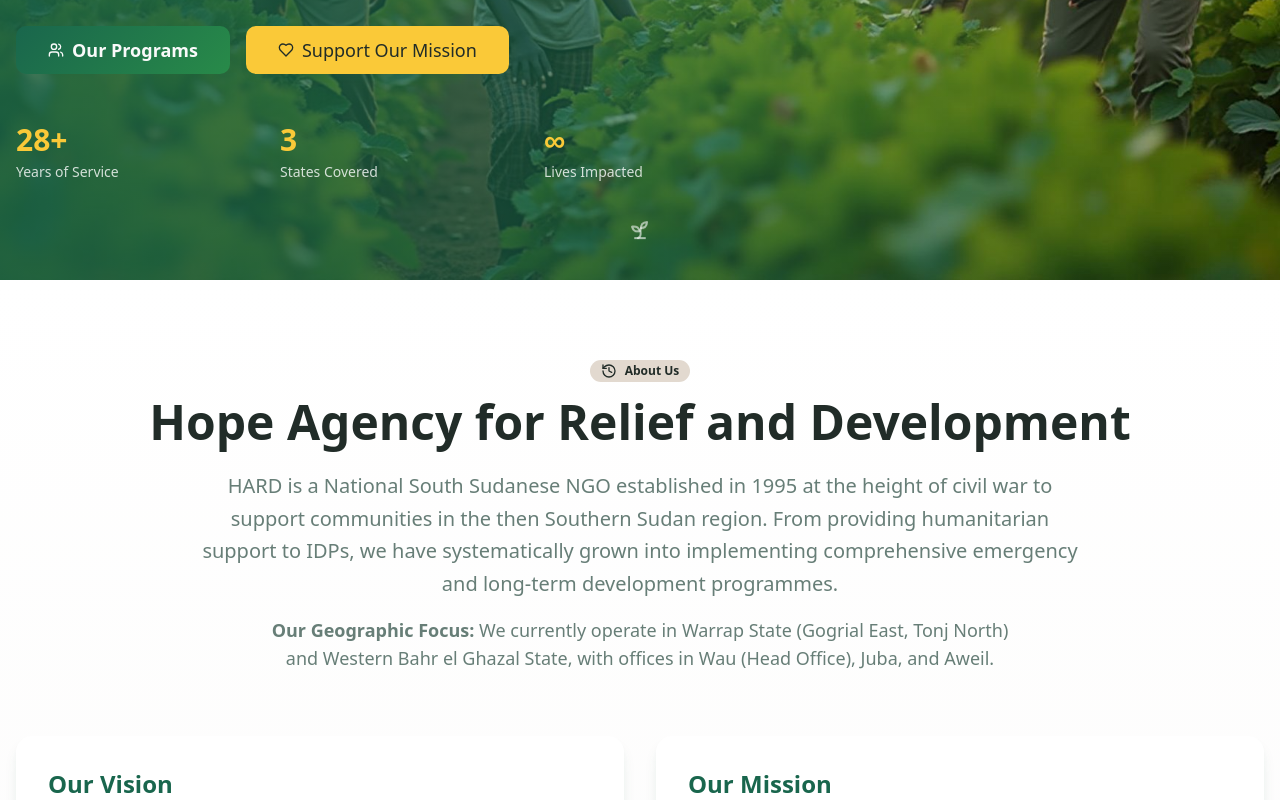
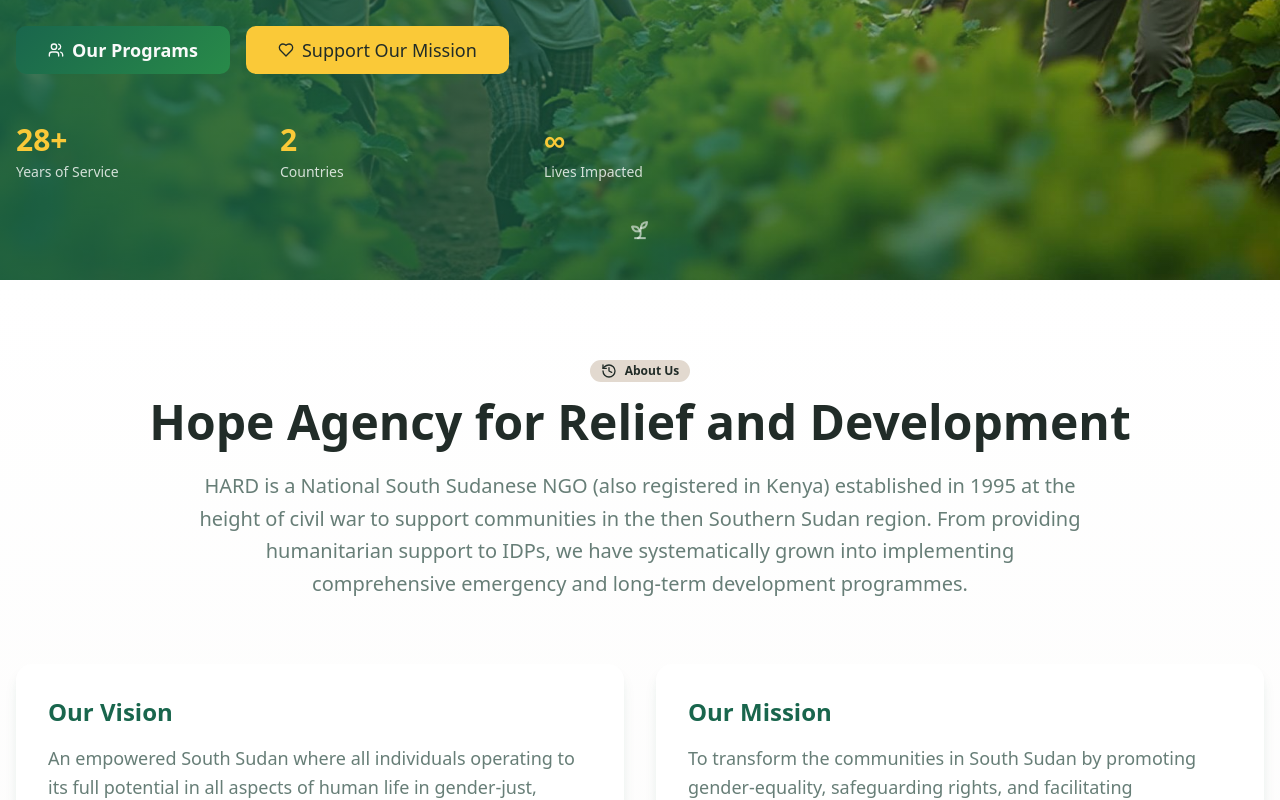
Before and after one commit to Mudah-Dedan/hope-south-rising, a React (Vite) app: page / in a window 1280 px wide. Shown: the part 520-1320 px from the top of the page. Built offline with nearby package versions, Linux system fonts and the light colour scheme; the HTML template or start-up script is replaced by a standard one.

Commit message:
Match hard site design
Co-authored-by: Mudah-Dedan <39545676+Mudah-Dedan@users.noreply.github.com>

```diff
--- a/src/components/About.tsx
+++ b/src/components/About.tsx
@@ -62,10 +62,7 @@ const About = () => {
             Hope Agency for Relief and Development
           </h2>
           <p className="text-xl text-muted-foreground max-w-4xl mx-auto leading-relaxed">
-            HARD is a National South Sudanese NGO established in 1995 at the height of civil war to support communities in the then Southern Sudan region. From providing humanitarian support to IDPs, we have systematically grown into implementing comprehensive emergency and long-term development programmes.
-          </p>
-          <p className="text-lg text-muted-foreground max-w-3xl mx-auto mt-4">
-            <strong>Our Geographic Focus:</strong> We currently operate in Warrap State (Gogrial East, Tonj North) and Western Bahr el Ghazal State, with offices in Wau (Head Office), Juba, and Aweil.
+            HARD is a National South Sudanese NGO (also registered in Kenya) established in 1995 at the height of civil war to support communities in the then Southern Sudan region. From providing humanitarian support to IDPs, we have systematically grown into implementing comprehensive emergency and long-term development programmes.
           </p>
         </div>
 
--- a/src/components/Footer.tsx
+++ b/src/components/Footer.tsx
@@ -144,7 +144,7 @@ const Footer = () => {
           <div className="flex items-center space-x-2 text-primary-foreground/80">
             <span>Made with</span>
             <Heart className="w-4 h-4 text-accent fill-current" />
-            <span>for communities in South Sudan</span>
+            <span>for communities in South Sudan & Kenya</span>
           </div>
         </div>
       </div>
--- a/src/components/Hero.tsx
+++ b/src/components/Hero.tsx
@@ -54,8 +54,8 @@ const Hero = () => {
               <div className="text-sm text-white/80">Years of Service</div>
             </div>
             <div className="text-center sm:text-left">
-              <div className="text-3xl font-bold text-accent mb-1">3</div>
-              <div className="text-sm text-white/80">States Covered</div>
+              <div className="text-3xl font-bold text-accent mb-1">2</div>
+              <div className="text-sm text-white/80">Countries</div>
             </div>
             <div className="text-center sm:text-left">
               <div className="text-3xl font-bold text-accent mb-1">∞</div>
```
